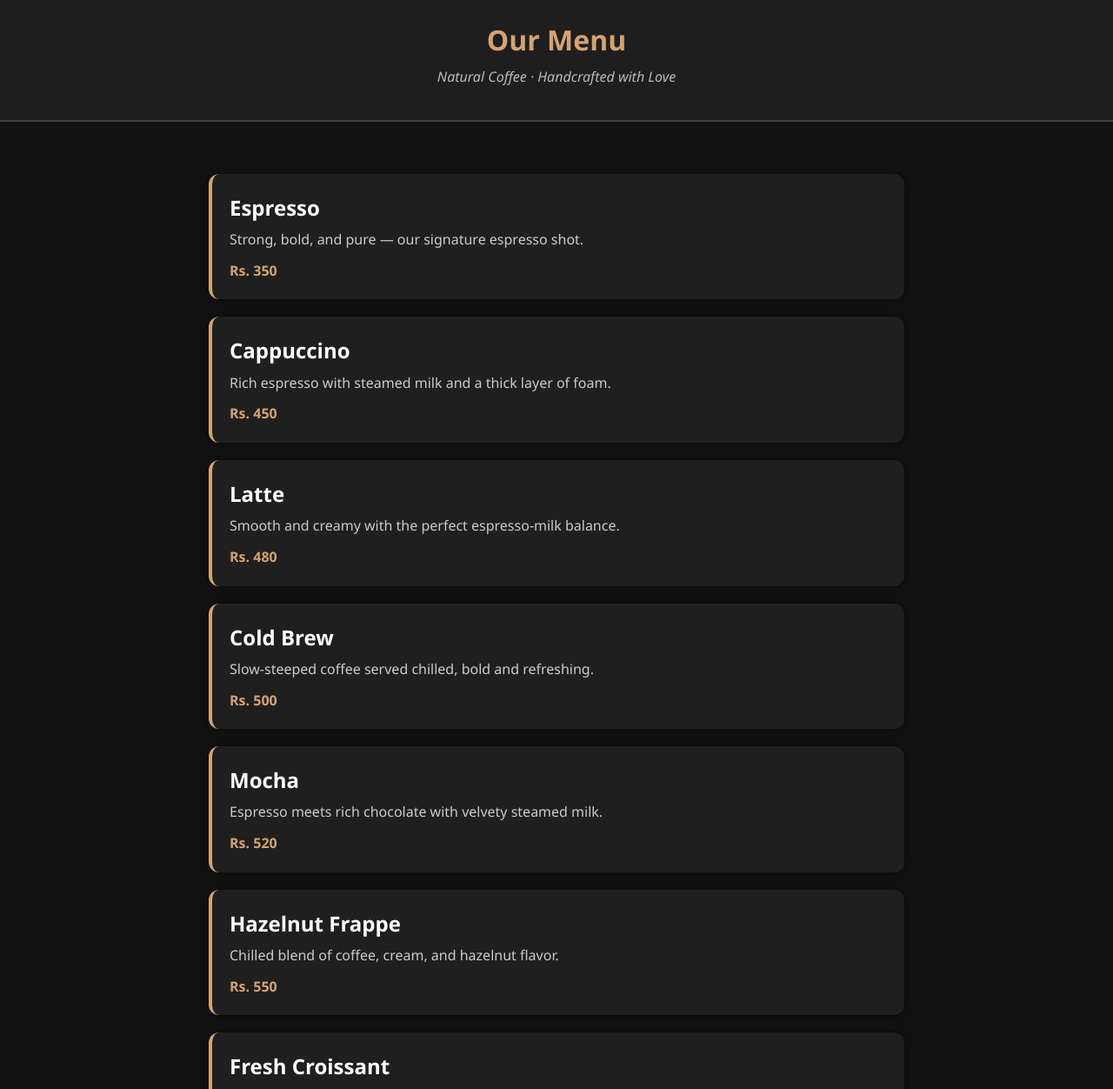
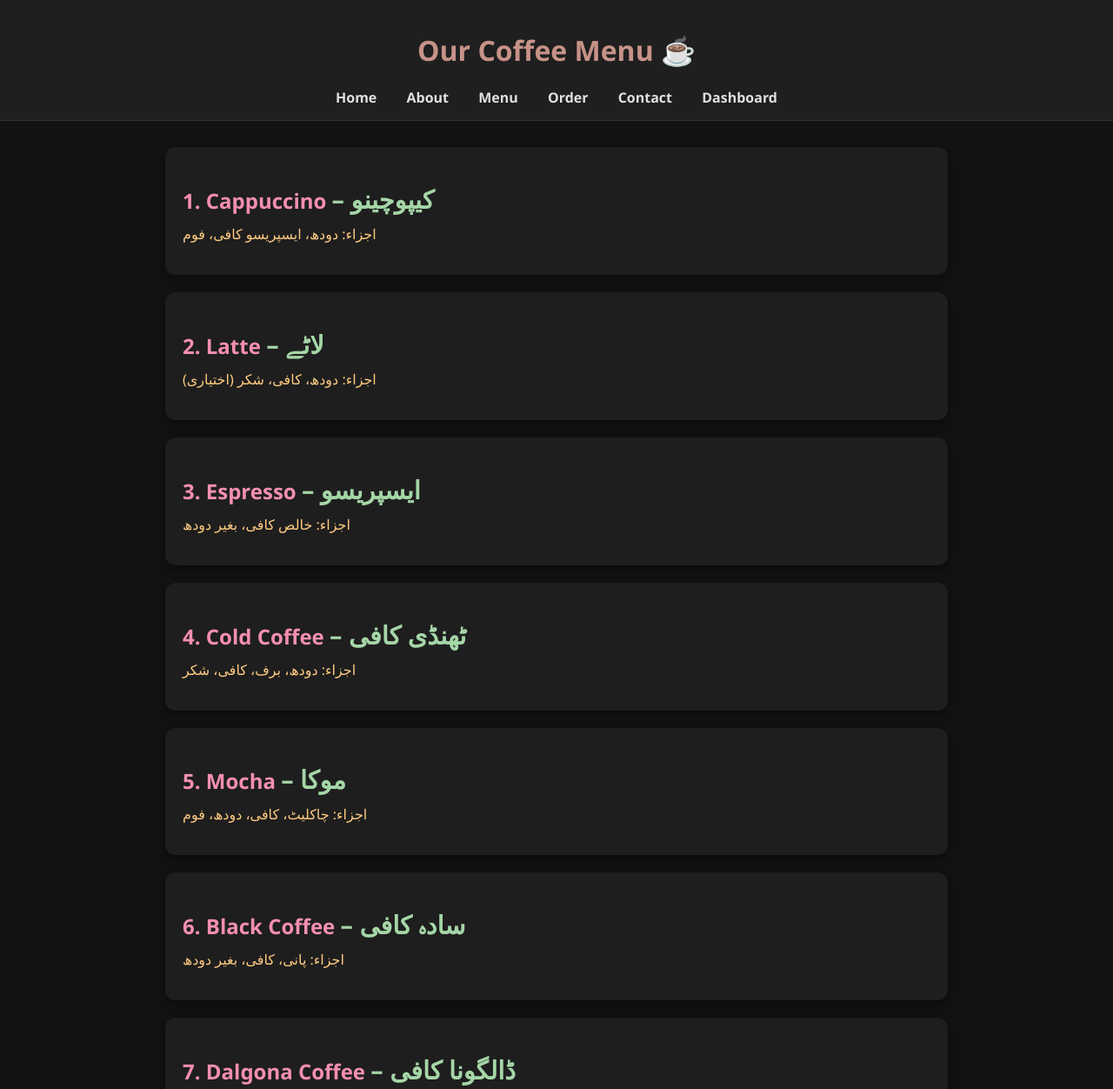
Before and after one commit to awais905/It-s-all-about-coffee-, a plain HTML site: page menu.html in a window 1280 px wide. Shown: the top 1252 px of the page at 87% size. Drawn offline with Linux system fonts and the light colour scheme.

Commit message:
Update menu.html

```diff
--- a/menu.html
+++ b/menu.html
@@ -2,140 +2,139 @@
 <html lang="en">
 <head>
   <meta charset="UTF-8" />
-  <meta name="viewport" content="width=device-width, initial-scale=1.0"/>
-  <title>Menu | It's All About Coffee</title>
+  <meta name="viewport" content="width=device-width, initial-scale=1.0" />
+  <title>Menu - It's All About Coffee</title>
   <style>
     body {
       margin: 0;
       font-family: 'Segoe UI', sans-serif;
       background-color: #121212;
-      color: #f1f1f1;
-      line-height: 1.6;
+      color: #f2f2f2;
     }
 
     header {
-      background: #1e1e1e;
-      padding: 20px;
+      background-color: #1f1f1f;
+      padding: 15px 0;
       text-align: center;
-      border-bottom: 2px solid #444;
+      border-bottom: 1px solid #333;
     }
 
     header h1 {
-      margin: 0;
       font-size: 2em;
-      color: #d4a373;
+      color: #c79288;
     }
 
-    header p {
-      margin-top: 5px;
-      color: #bbb;
-      font-style: italic;
+    nav {
+      margin-top: 10px;
     }
 
-    .menu-container {
-      max-width: 800px;
-      margin: 40px auto;
-      padding: 20px;
+    nav a {
+      color: #e0e0e0;
+      margin: 0 15px;
+      text-decoration: none;
+      font-weight: bold;
+    }
+
+    nav a:hover {
+      color: #ff9800;
+    }
+
+    .container {
+      padding: 30px;
+      max-width: 900px;
+      margin: auto;
     }
 
     .menu-item {
-      background-color: #1f1f1f;
+      background-color: #1e1e1e;
+      padding: 20px;
       margin-bottom: 20px;
-      padding: 20px;
       border-radius: 12px;
-      border-left: 4px solid #d4a373;
-      box-shadow: 0 0 10px rgba(0,0,0,0.5);
+      box-shadow: 0 4px 12px rgba(0, 0, 0, 0.4);
     }
 
     .menu-item h2 {
-      margin: 0;
-      color: #fff;
+      color: #f48fb1;
+      margin-bottom: 8px;
     }
 
-    .menu-item p {
-      margin: 5px 0 10px;
-      color: #ccc;
+    .urdu {
+      font-size: 1.2em;
+      color: #a5d6a7;
     }
 
-    .price {
-      font-weight: bold;
-      color: #d4a373;
+    .ingredients {
+      font-size: 1em;
+      color: #ffcc80;
+      margin-top: 10px;
     }
 
     footer {
-      background: #1e1e1e;
       text-align: center;
-      padding: 15px;
+      padding: 20px;
+      background-color: #1f1f1f;
       color: #aaa;
-      font-size: 0.9em;
-      border-top: 2px solid #444;
-    }
-
-    @media (max-width: 600px) {
-      .menu-container {
-        padding: 10px;
-      }
+      margin-top: 40px;
     }
   </style>
 </head>
 <body>
   <header>
-    <h1>Our Menu</h1>
-    <p>Natural Coffee · Handcrafted with Love</p>
+    <h1>Our Coffee Menu ☕</h1>
+    <nav>
+      <a href="index.html">Home</a>
+      <a href="about.html">About</a>
+      <a href="menu.html">Menu</a>
+      <a href="order.html">Order</a>
+      <a href="contact.html">Contact</a>
+      <a href="dashboard.html">Dashboard</a>
+    </nav>
   </header>
 
-  <div class="menu-container">
+  <div class="container">
     <div class="menu-item">
-      <h2>Espresso</h2>
-      <p>Strong, bold, and pure — our signature espresso shot.</p>
-      <span class="price">Rs. 350</span>
+      <h2>1. Cappuccino <span class="urdu">– کیپوچینو</span></h2>
+      <p class="ingredients">اجزاء: دودھ، ایسپریسو کافی، فوم</p>
     </div>
 
     <div class="menu-item">
-      <h2>Cappuccino</h2>
-      <p>Rich espresso with steamed milk and a thick layer of foam.</p>
-      <span class="price">Rs. 450</span>
+      <h2>2. Latte <span class="urdu">– لاٹے</span></h2>
+      <p class="ingredients">اجزاء: دودھ، کافی، شکر (اختیاری)</p>
     </div>
 
     <div class="menu-item">
-      <h2>Latte</h2>
-      <p>Smooth and creamy with the perfect espresso-milk balance.</p>
-      <span class="price">Rs. 480</span>
+      <h2>3. Espresso <span class="urdu">– ایسپریسو</span></h2>
+      <p class="ingredients">اجزاء: خالص کافی، بغیر دودھ</p>
     </div>
 
     <div class="menu-item">
-      <h2>Cold Brew</h2>
-      <p>Slow-steeped coffee served chilled, bold and refreshing.</p>
-      <span class="price">Rs. 500</span>
+      <h2>4. Cold Coffee <span class="urdu">– ٹھنڈی کافی</span></h2>
+      <p class="ingredients">اجزاء: دودھ، برف، کافی، شکر</p>
     </div>
 
     <div class="menu-item">
-      <h2>Mocha</h2>
-      <p>Espresso meets rich chocolate with velvety steamed milk.</p>
-      <span class="price">Rs. 520</span>
+      <h2>5. Mocha <span class="urdu">– موکا</span></h2>
+      <p class="ingredients">اجزاء: چاکلیٹ، کافی، دودھ، فوم</p>
     </div>
 
     <div class="menu-item">
-      <h2>Hazelnut Frappe</h2>
-      <p>Chilled blend of coffee, cream, and hazelnut flavor.</p>
-      <span class="price">Rs. 550</span>
+      <h2>6. Black Coffee <span class="urdu">– سادہ کافی</span></h2>
+      <p class="ingredients">اجزاء: پانی، کافی، بغیر دودھ</p>
     </div>
 
     <div class="menu-item">
-      <h2>Fresh Croissant</h2>
-      <p>Buttery, flaky, and baked fresh every morning.</p>
-      <span class="price">Rs. 300</span>
+      <h2>7. Dalgona Coffee <span class="urdu">– ڈالگونا کافی</span></h2>
+      <p class="ingredients">اجزاء: کافی، چینی، گرم پانی، دودھ</p>
     </div>
 
     <div class="menu-item">
-      <h2>Chocolate Muffin</h2>
-      <p>Soft, rich muffin bursting with chocolate chips.</p>
-      <span class="price">Rs. 280</span>
+      <h2>8. Desi Chai Coffee Blend <span class="urdu">– دیسی چائے کافی</span></h2>
+      <p class="ingredients">اجزاء: چائے، کافی، دودھ، مسالہ</p>
     </div>
   </div>
 
   <footer>
-    © 2025 It's All About Coffee — All rights reserved.
+    &copy; 2025 It's All About Coffee. All rights reserved.
   </footer>
 </body>
 </html>
```
